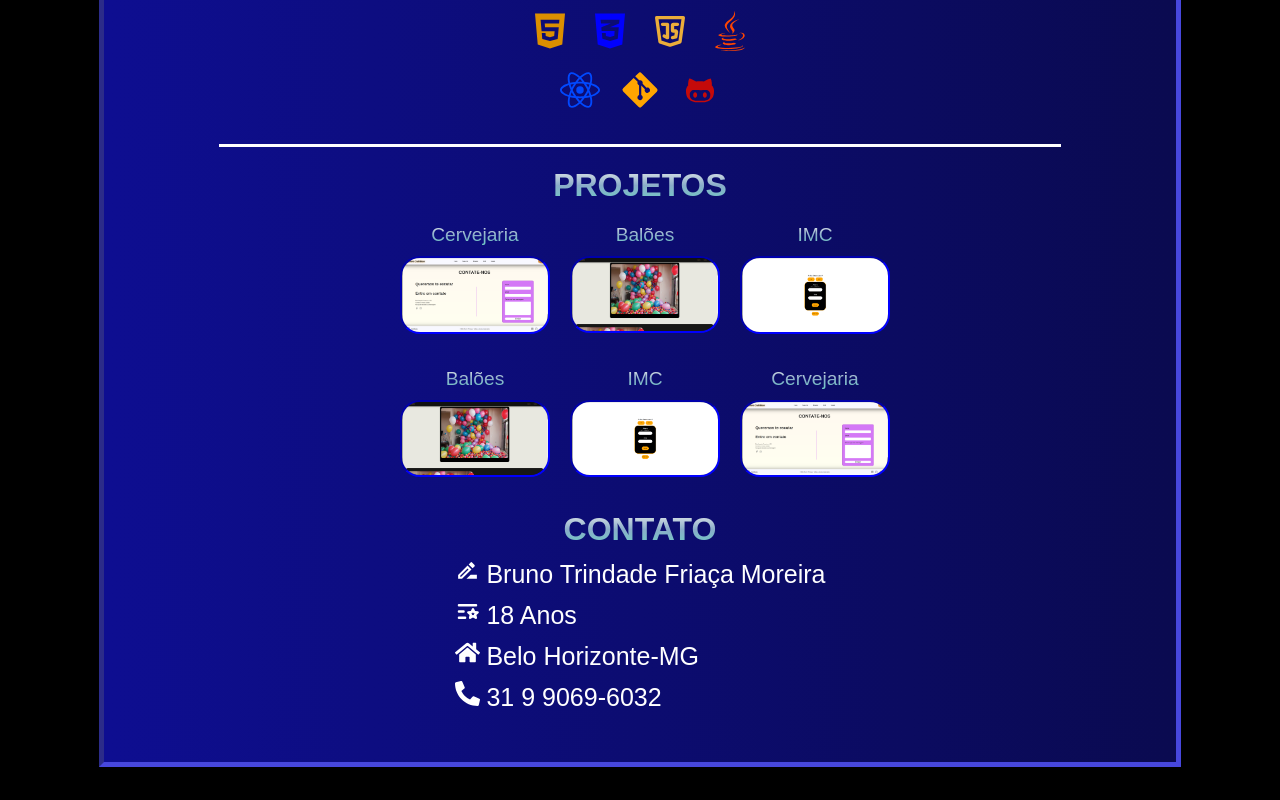
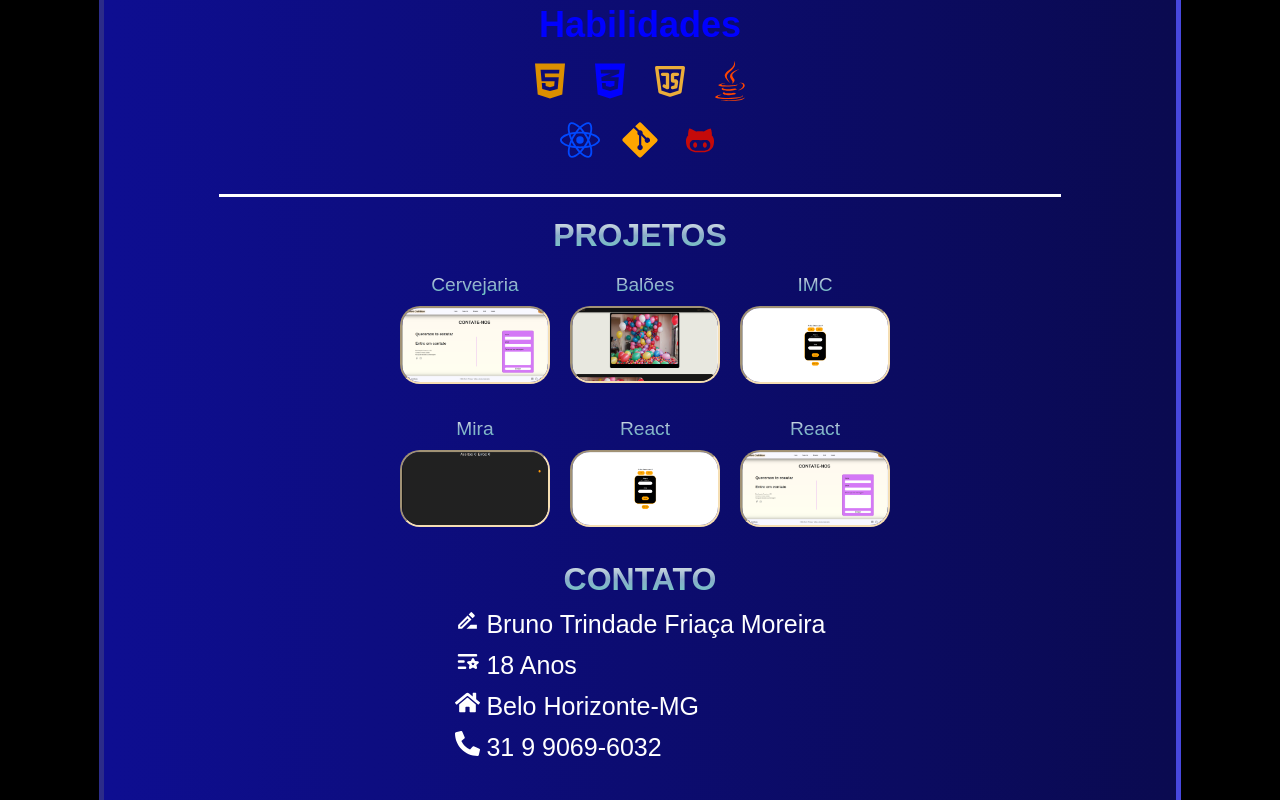
Before and after one commit to brunotrindadefm/BrunoReact, a React (Vite) app: page / in a window 1280 px wide. Shown: the part 615-1415 px from the top of the page. Built offline with nearby package versions, Linux system fonts and the light colour scheme.

Commit message:
feat: adicionando novas imagens de projetos

```diff
--- a/src/Components/Projetos/Projetos.css
+++ b/src/Components/Projetos/Projetos.css
@@ -35,17 +35,18 @@
     width: 80%;
     max-width: 480px;
     margin: 10px 0;
+    position: relative;
 }
 
-div img {
+.projetosImagens div img {
     max-width: 150px;
     height: auto;
     border-radius: 20px;
     transition: 0.4s ease;
-    border: 2px inset blue;
+    border: 2px inset wheat;
 }
 
-div img:hover {
+.projetosImagens div img:hover {
     transform: scale(1.1);
     transition: 0.4s ease;
 }
--- a/src/Components/Projetos/Projetos.jsx
+++ b/src/Components/Projetos/Projetos.jsx
@@ -24,15 +24,15 @@ function Projetos() {
                     <img src="src/images/CalculadoraIMC.png" alt="calculadora de imc"></img>
                 </div>
                 <div>
-                <p>Balões</p>
-                    <img src="src/images/JB&JBallons.png" alt="calculadora de imc"></img>
+                <p>Mira</p>
+                    <img src="src/images/miratreino.png" alt="treinamento de mira"></img>
                 </div>
                 <div>
-                <p>IMC</p>
+                <p>React</p>
                     <img src="src/images/CalculadoraIMC.png" alt="calculadora de imc"></img>
                 </div>
                 <div>
-                <p>Cervejaria</p>
+                <p>React</p>
                     <img src="src/images/Cervejaria.png" alt="calculadora de imc"></img>
                 </div>
             </div>
```
Also changed, not shown: src/images/miratreino.png (added).
